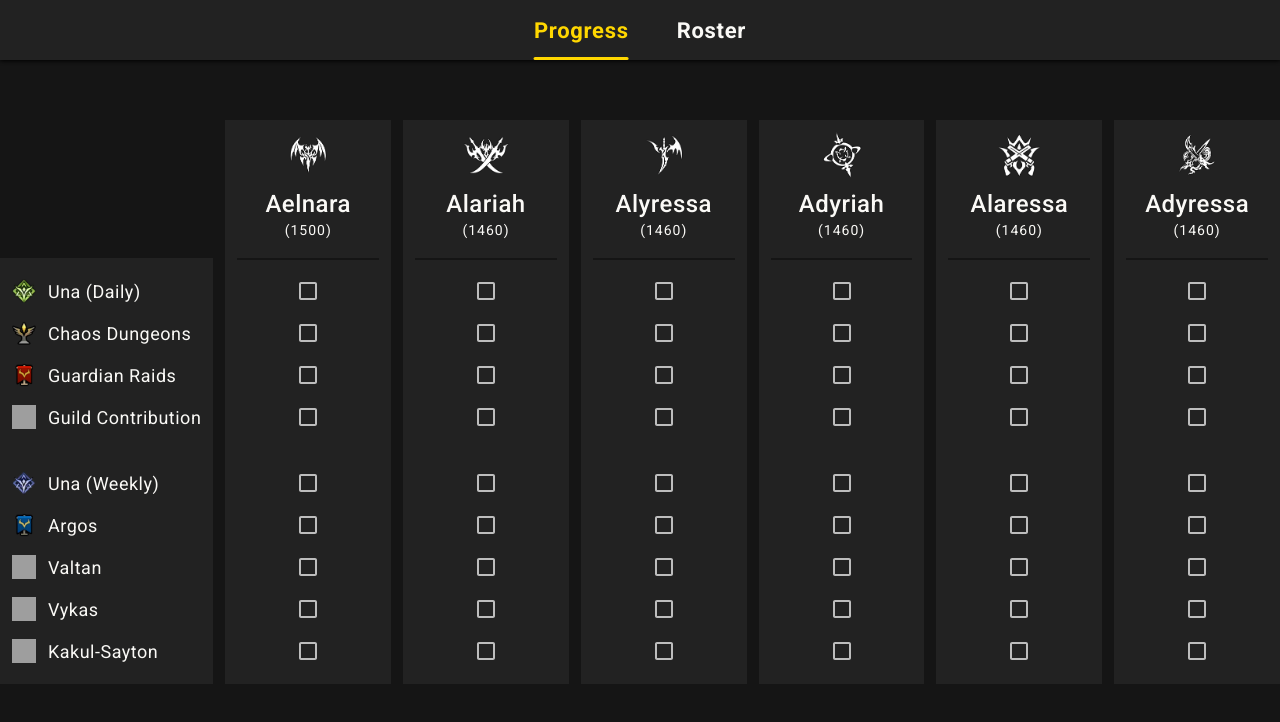
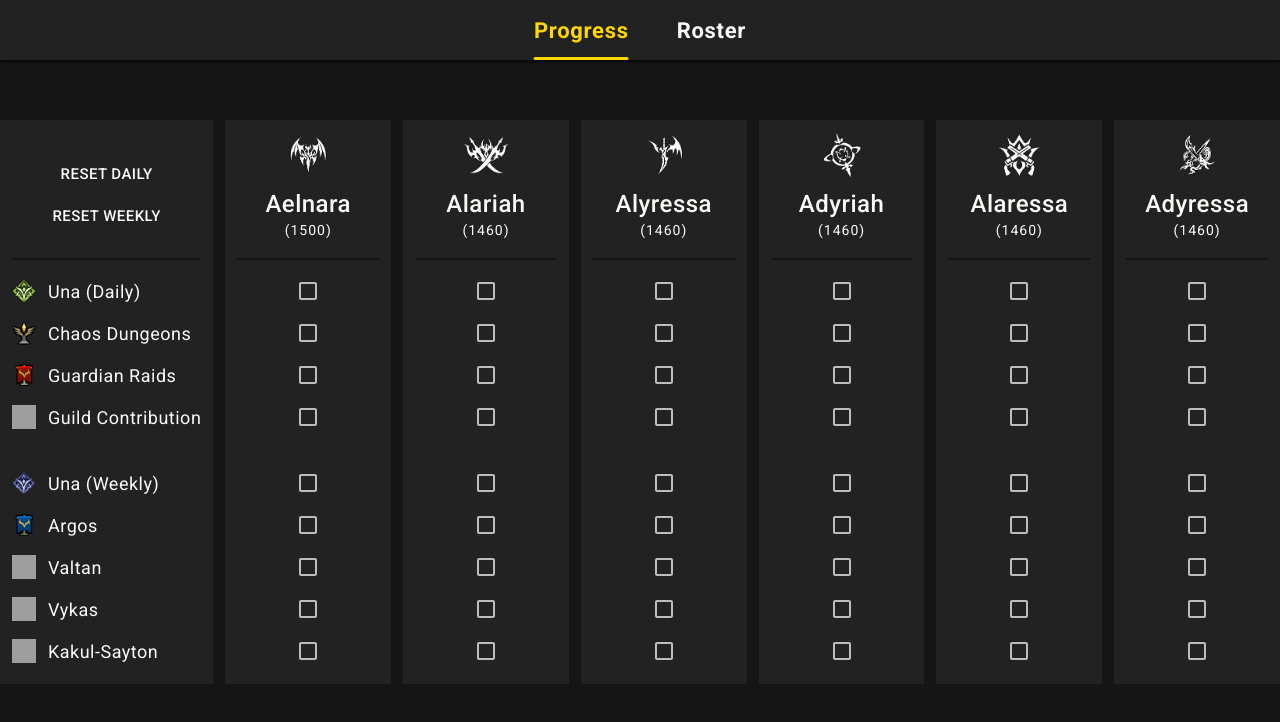
Before and after one commit to Aelnara/loa-tracker, a React (Create React App) app: page / in a window 1280 px wide. Shown: the top 722 px of the page. Built offline with nearby package versions, Linux system fonts and the light colour scheme; grey boxes are pictures that could not be loaded.

Commit message:
feat: Progress reset progress

```diff
--- a/src/sections/Progress/Progress.tsx
+++ b/src/sections/Progress/Progress.tsx
@@ -14,6 +14,7 @@ import daily_sylmael from '../../assets/icons/progression/daily_sylmael.png';
 import weekly_una from '../../assets/icons/progression/weekly_una.png';
 import weekly_abyssal_raid from '../../assets/icons/progression/weekly_abyssal_raid.png';
 import weekly_legion_raid from '../../assets/icons/progression/weekly_legion_raid.png';
+import { Button } from '@mui/material';
 
 const Progress: React.FC = () => {
     const { roster, dispatch } = useContext(RosterContext) as RosterContextType;
@@ -33,6 +34,17 @@ const Progress: React.FC = () => {
     return (
         <div css={containerStyles}>
             <div css={tasksContainerStyles}>
+                <div css={resetButtonsContainerStyles}>
+                    <Button size="large" onClick={() => dispatch({ type: 'RESET_PROGRESS', payload: 'daily' })}>
+                        Reset Daily
+                    </Button>
+                    <Button size="large" onClick={() => dispatch({ type: 'RESET_PROGRESS', payload: 'weekly' })}>
+                        Reset Weekly
+                    </Button>
+                </div>
+
+                <div css={separatorStyles} />
+
                 <div css={taskContainerStyles}>
                     <img css={taskIconStyles} src={daily_una} alt="task-icon" />
                     <p css={taskLabelStyles}>Una (Daily)</p>
@@ -98,7 +110,24 @@ const tasksContainerStyles = css`
     flex-direction: column;
     background-color: ${Colors.GRAY_LIGHT};
     padding: 12px;
-    margin-top: 138px;
+    // margin-top: 138px;
+`;
+
+const resetButtonsContainerStyles = css`
+    height: 110px;
+    display: flex;
+    flex-direction: column;
+    justify-content: center;
+    padding-top: 16px;
+    box-sizing: border-box;
+`;
+
+const separatorStyles = css`
+    width: 100%;
+    height: 2px;
+    background-color: ${Colors.GRAY_DARK};
+    margin-top: 16px;
+    margin-bottom: 10px;
 `;
 
 const taskContainerStyles = css`
```
